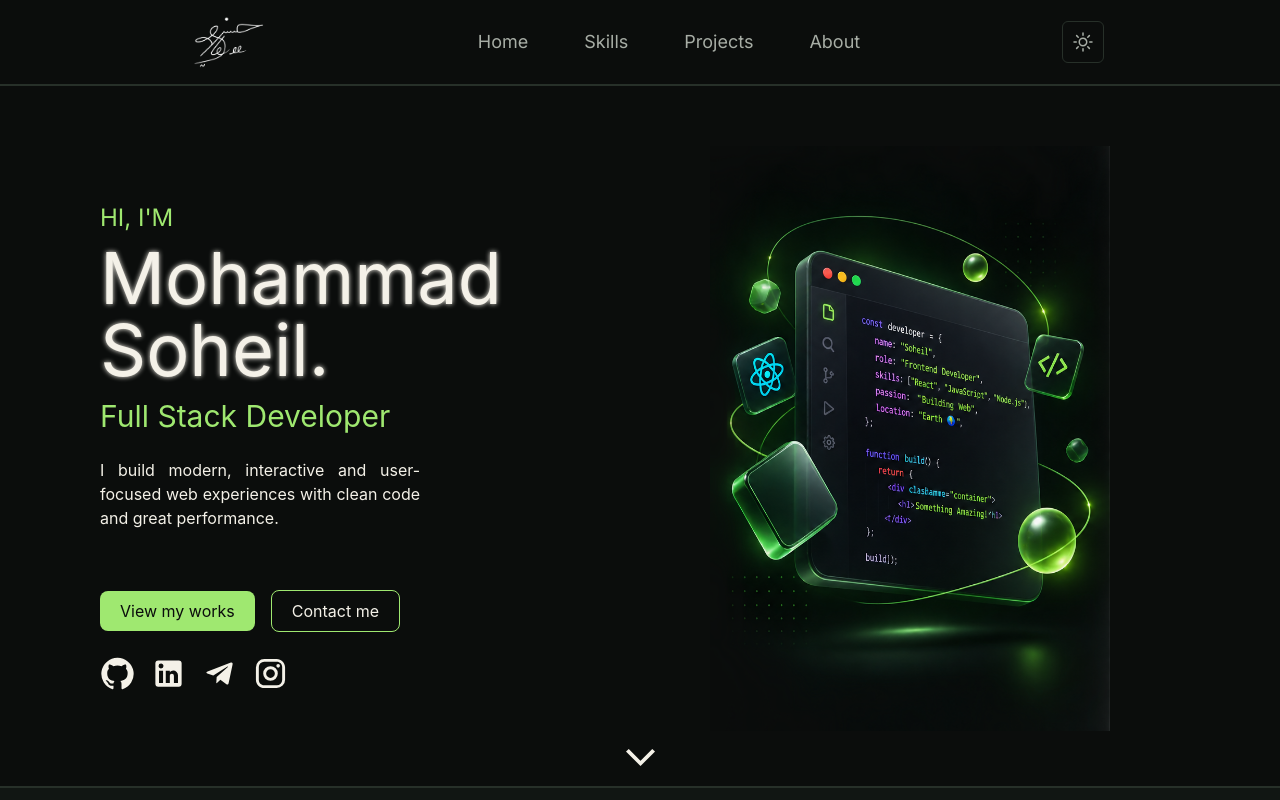
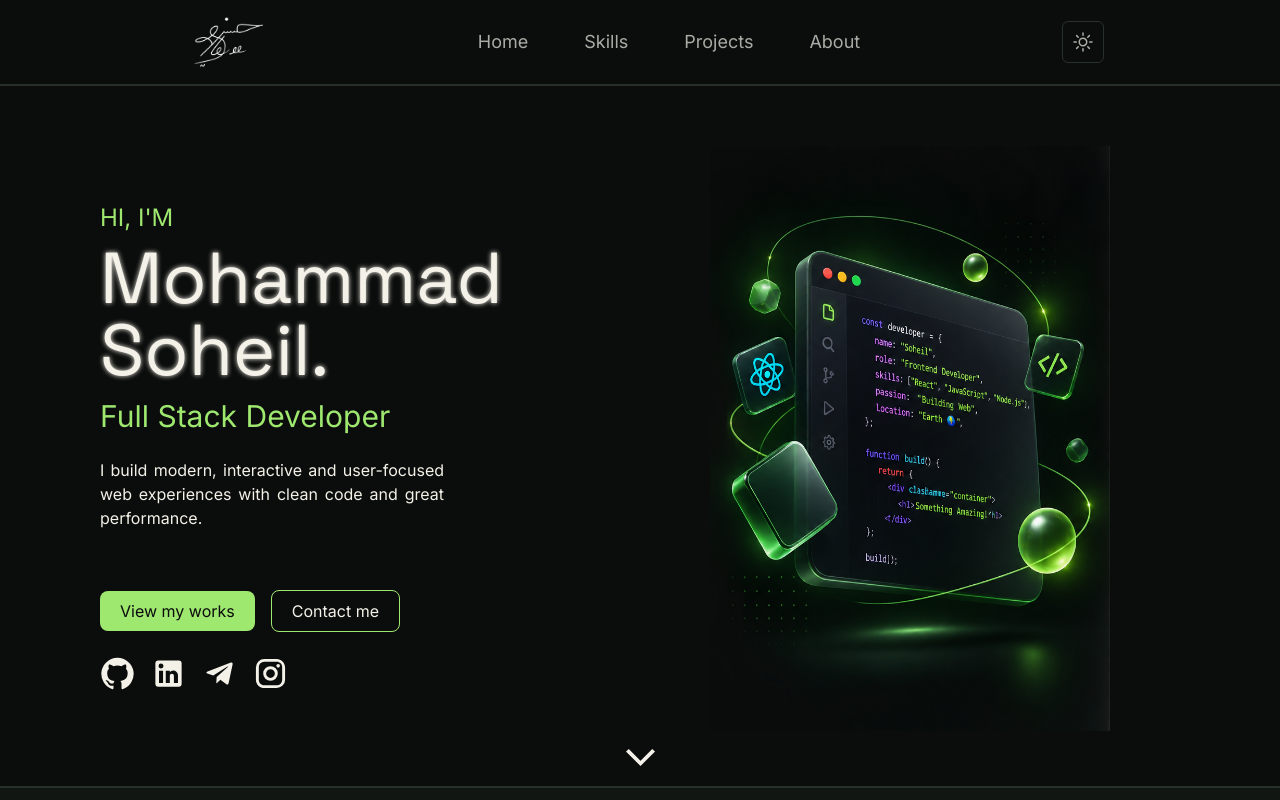
Before and after one commit to soheil9685/Portfolio, a React (Vite) app: page / in a window 1280 px wide. Shown: the top 800 px of the page. Built offline with nearby package versions, Linux system fonts and the light colour scheme.

Commit message:
Debug Hero section

```diff
--- a/src/components/Hero/Hero.jsx
+++ b/src/components/Hero/Hero.jsx
@@ -11,16 +11,16 @@ function Hero() {
         <section className="mt-15 px-25 grid grid-cols-12 border-b-2 border-[#273029]">
             <div className="col-span-12 mt-12 text-center mb-10 lg:col-span-6 lg:text-start">
                 <h5 className="text-[#9FE870] inter text-2xl my-2">HI, I'M</h5>
-                <h1 className="text-7xl my-2 text-[#F4F1E8] text-shadow-[0_0_5px] text-shadow-[#F4F1E8]">Mohammad Soheil.</h1>
-                <p className="text-[#9FE870] text-3xl my-3">
+                <h1 className="space-grotesk text-7xl my-2 text-[#F4F1E8] text-shadow-[0_0_5px] text-shadow-[#F4F1E8]">Mohammad Soheil.</h1>
+                <p className="text-[#9FE870] inter text-3xl my-3">
                     <Typewriter words={["Full Stack Developer"]} cursor={true} />
                 </p>
-                <p className="lg:w-80 my-6 text-md text-justify text-[#F4F1E8]">
+                <p className="lg:w-86 my-6 text-md text-justify text-[#F4F1E8] inter">
                     <Typewriter typeSpeed={20} words={["I build modern, interactive and user-focused web experiences with clean code and great performance."]} cursor={true} />
                 </p>
                 <div className="mt-15">
-                    <button className="cursor-pointer hover:shadow-[0_0_7px] hover:shadow-[#9FE870] mr-4 py-2 px-5 bg-[#9FE870] rounded-lg text-[#0B0D0C] transition-all duration-300">View my works</button>
-                    <button className="cursor-pointer text-[#F4F1E8] py-2 px-5 border-[1.5px] border-[#9FE870] rounded-lg hover:bg-[#9FE870] hover:text-[#0B0D0C] transition-all duration-300 hover:shadow-[0_0_5px] hover:shadow-[#9FE870]">Contact me</button>
+                    <button className="inter cursor-pointer hover:shadow-[0_0_7px] hover:shadow-[#9FE870] mr-4 py-2 px-5 bg-[#9FE870] rounded-lg text-[#0B0D0C] transition-all duration-300">View my works</button>
+                    <button className="inter cursor-pointer text-[#F4F1E8] py-2 px-5 border-[1.5px] border-[#9FE870] rounded-lg hover:bg-[#9FE870] hover:text-[#0B0D0C] transition-all duration-300 hover:shadow-[0_0_5px] hover:shadow-[#9FE870]">Contact me</button>
                 </div>
                 <div className="mt-6">
                     <a href="https://github.com/soheil9685">
```
